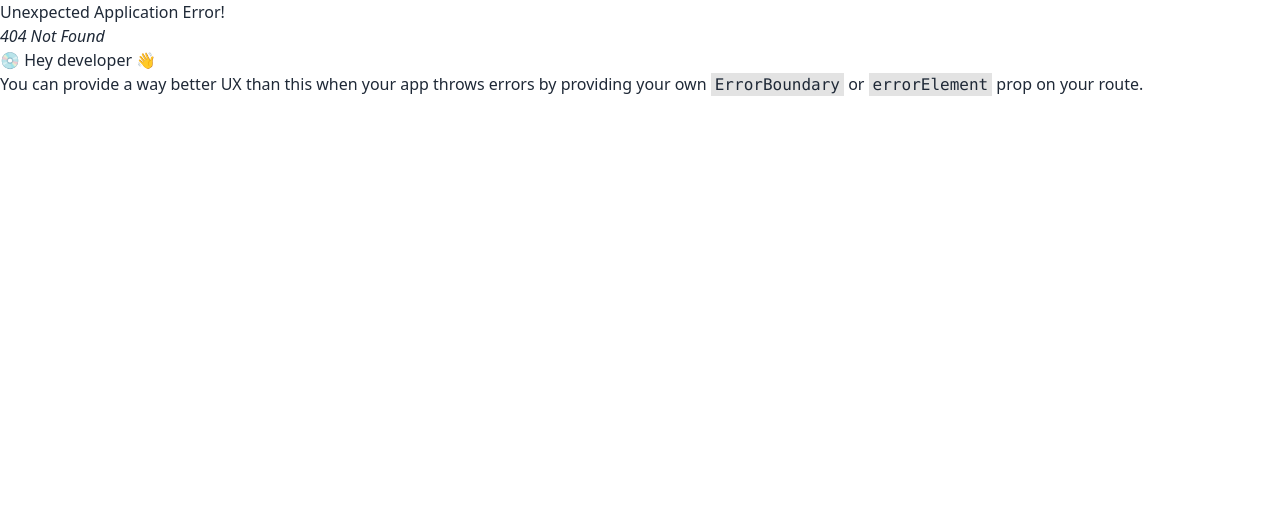
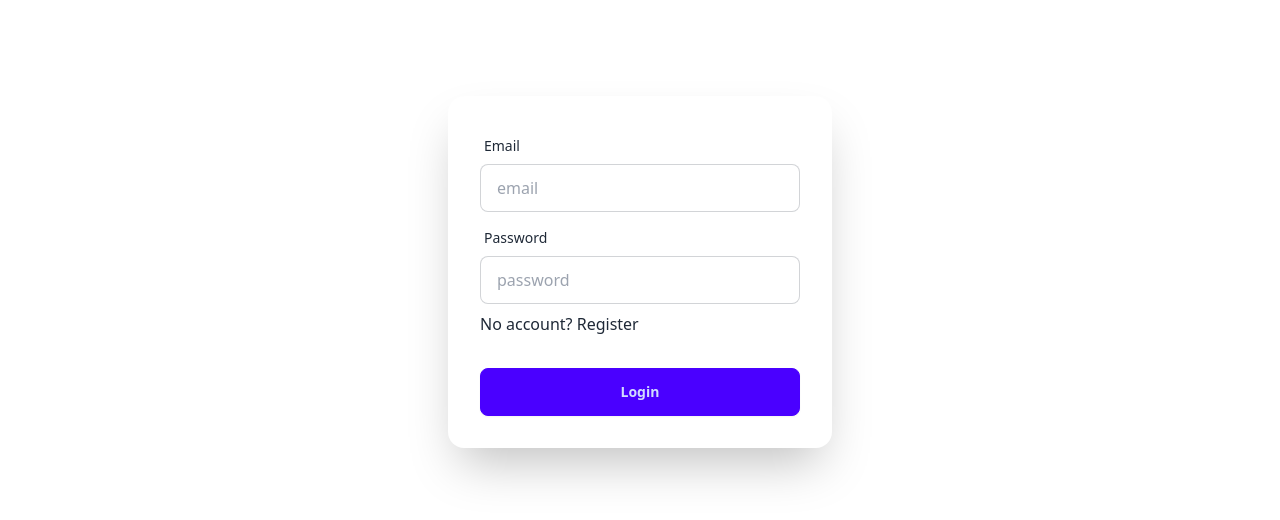
Before and after one commit to Myself-Ashish-Sarker/let-s-eat, a React (Vite) app in the folder client/: page /login in a window 1280 px wide. Before the commit this address had no page. Shown: the top 520 px of the page. Built offline with nearby package versions, Linux system fonts and the light colour scheme; a web font is replaced by a local one.

Commit message:
'AuthProvider.jsx' created to maintain the main sign in and registration logic from a central point

```diff
--- a/client/package.json
+++ b/client/package.json
@@ -11,6 +11,7 @@
     },
     "dependencies": {
         "axios": "^1.7.2",
+        "firebase": "^10.12.4",
         "react": "^18.3.1",
         "react-dom": "^18.3.1",
         "react-icons": "^5.2.1",
--- a/client/src/components/Navbar/Navbar.jsx
+++ b/client/src/components/Navbar/Navbar.jsx
@@ -64,7 +64,7 @@ const Navbar = () => {
                             <ul
                                 tabIndex={0}
                                 className="menu menu-sm dropdown-content bg-base-100 rounded-box z-[1] mt-3 w-52 p-2 shadow">
-                                <li><Link>Sign In</Link></li>
+                                <li><Link to="/login">Login</Link></li>
                                 <li><Link>Dark Mode</Link></li>
                             </ul>
                         </div>
--- /dev/null
+++ b/client/src/firebase/firebase.config.js
@@ -0,0 +1,18 @@
+// Import the functions you need from the SDKs you need
+import { initializeApp } from "firebase/app";
+// TODO: Add SDKs for Firebase products that you want to use
+// https://firebase.google.com/docs/web/setup#available-libraries
+
+// Your web app's Firebase configuration
+const firebaseConfig = {
+    apiKey: "AIzaSyCi5z55oKidptyFm3DEuxjiI4UROQmZcbc",
+    authDomain: "authentication-app-4107e.firebaseapp.com",
+    projectId: "authentication-app-4107e",
+    storageBucket: "authentication-app-4107e.appspot.com",
+    messagingSenderId: "606827660930",
+    appId: "1:606827660930:web:e153abe6b5317a1d06969b"
+};
+
+// Initialize Firebase
+const app = initializeApp(firebaseConfig);
+export default app;
--- /dev/null
+++ b/client/src/pages/Login.jsx
@@ -0,0 +1,44 @@
+import { Link } from "react-router-dom";
+
+const Login = () => {
+
+    const handleLog  = (e) => {
+        e.preventDefault();
+
+        const form = e.target;
+        const email = form.email.value;
+        const password = form.password.value;
+
+        const logObj = { email, password };
+        console.log(logObj);
+    }
+
+    return (
+        <div className="flex justify-center mt-24">
+            <div className="card bg-base-100 w-full max-w-sm shrink-0 shadow-2xl">
+                <form onSubmit={handleLog} className="card-body">
+                    <div className="form-control">
+                        <label className="label">
+                            <span className="label-text">Email</span>
+                        </label>
+                        <input type="email" placeholder="email" className="input input-bordered" name="email" required />
+                    </div>
+                    <div className="form-control">
+                        <label className="label">
+                            <span className="label-text">Password</span>
+                        </label>
+                        <input type="password" placeholder="password" className="input input-bordered" name="password" required />
+                    </div>
+                    <div>
+                        <h1>No account? <Link to="/Registration">Register</Link></h1>
+                    </div>
+                    <div className="form-control mt-6">
+                        <button className="btn btn-primary">Login</button>
+                    </div>
+                </form>
+            </div>
+        </div>
+    );
+};
+
+export default Login;
--- /dev/null
+++ b/client/src/pages/Registration.jsx
@@ -0,0 +1,44 @@
+import { Link } from "react-router-dom";
+
+const Registration = () => {
+
+    const handleReg = (e) => {
+        e.preventDefault();
+
+        const form = e.target;
+        const email = form.email.value;
+        const password = form.password.value;
+
+        const logObj = { email, password };
+        console.log(logObj);
+    }
+
+    return (
+        <div className="flex justify-center mt-24">
+            <div className="card bg-base-100 w-full max-w-sm shrink-0 shadow-2xl">
+                <form onSubmit={handleReg} className="card-body">
+                    <div className="form-control">
+                        <label className="label">
+                            <span className="label-text">Email</span>
+                        </label>
+                        <input type="email" placeholder="email" className="input input-bordered" required />
+                    </div>
+                    <div className="form-control">
+                        <label className="label">
+                            <span className="label-text">Password</span>
+                        </label>
+                        <input type="password" placeholder="password" className="input input-bordered" required />
+                    </div>
+                    <div>
+                        <h1>Already have an account? <Link to="/login">Login</Link></h1>
+                    </div>
+                    <div className="form-control mt-6">
+                        <button className="btn btn-primary">Login</button>
+                    </div>
+                </form>
+            </div>
+        </div>
+    );
+};
+
+export default Registration
--- /dev/null
+++ b/client/src/providers/AuthProvider.jsx
@@ -0,0 +1,42 @@
+import { createContext, useEffect, useState } from "react";
+import app from "../firebase/firebase.config";
+
+const auth = getAuth(app);
+
+export const AuthContext = createContext(null);
+
+const AuthProvider = ({ children }) => {
+
+    const [user, setUser] = useState(null);
+    const [loading, setLoading] = useState(true);
+
+    const createUser = (email, password) => {
+        setLoading(true);
+        return signInWithEmailAndPassword(auth, email, password);
+    };
+
+    useEffect(() => {
+        const unsubscribe = onAuthStateChanged(auth, currentUser => {
+            console.log("user in the on auth changed", currentUser);
+            setUser(currentUser);
+            setLoading(false);
+        });
+        return () => {
+            unsubscribe();
+        }
+    }, []);
+
+    const userInfo = {
+        user,
+        loading,
+        createUser,
+    }
+
+    return (
+        <AuthContext.Provider value={userInfo}>
+            { children }
+        </AuthContext.Provider>
+    );
+};
+
+export default AuthProvider
--- /dev/null
+++ b/client/src/router/PrivateRouter.jsx
@@ -0,0 +1,7 @@
+import { useContext } from "react";
+
+const PrivateRouter = ({ children }) => {
+    const { user, loading } = useContext(AuthContext)
+};
+
+export default PrivateRouter
```
Also changed, not shown: client/src/components/Category/AllMenu.jsx (+0 -8 lines), client/src/router/router.jsx (+10 -0 lines), client/public/login/login.jpg (added), 1 other file (tests, documents, lock files or other folders).
